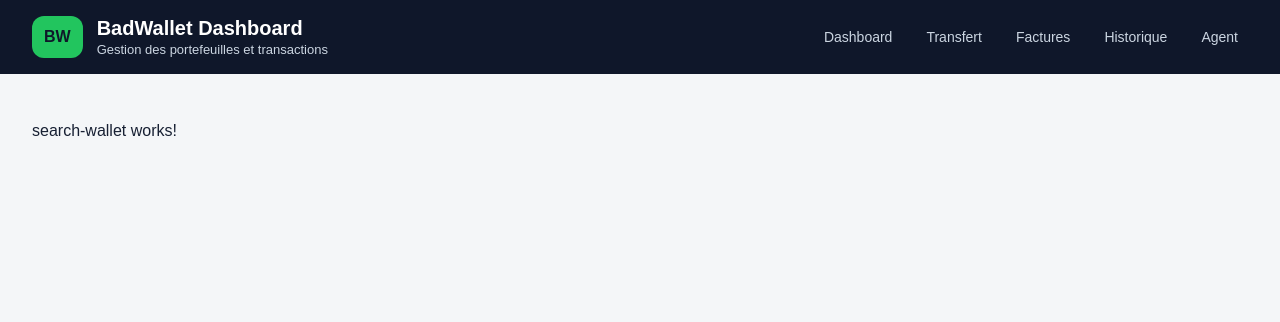
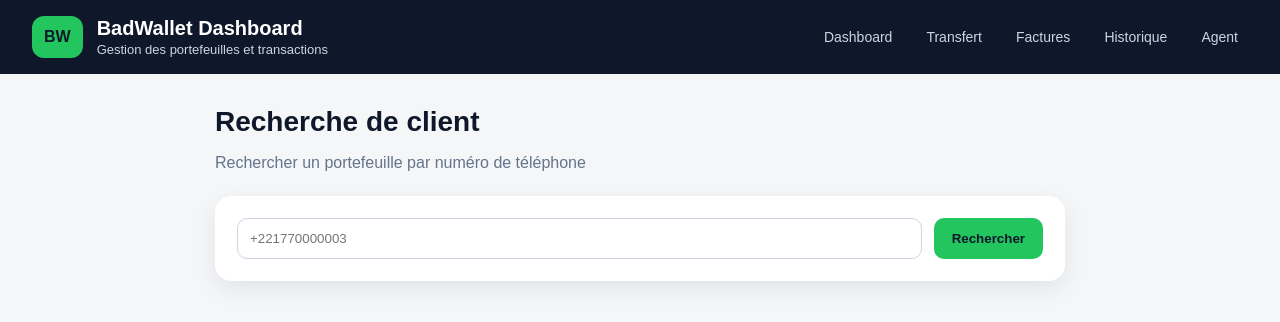
Before and after one commit to fadillawani/ExamenDESIGNPATTERN-S6, an Angular app in the folder badwallet-dashboard/: page /admin/search-wallet in a window 1280 px wide. Shown: the top 322 px of the page. Built offline with nearby package versions, Linux system fonts and the light colour scheme.

Commit message:
feat: add wallet search UI

```diff
--- a/badwallet-dashboard/src/app/core/services/wallet-api.service.ts
+++ b/badwallet-dashboard/src/app/core/services/wallet-api.service.ts
@@ -30,4 +30,8 @@ export class WalletApiService {
   createWallet(payload: CreateWalletRequest): Observable<Wallet> {
     return this.http.post<Wallet>(this.BASE_URL, payload);
   }
+  getWalletByPhone(phone: string): Observable<Wallet> {
+  const encodedPhone = encodeURIComponent(phone);
+  return this.http.get<Wallet>(`${this.BASE_URL}/${encodedPhone}`);
 }
+}
--- a/badwallet-dashboard/src/app/features/agent/search-wallet/search-wallet.component.css
+++ b/badwallet-dashboard/src/app/features/agent/search-wallet/search-wallet.component.css
@@ -0,0 +1,79 @@
+.page {
+  max-width: 850px;
+  margin: 0 auto;
+}
+
+.page-header h2 {
+  margin: 0;
+  font-size: 28px;
+  color: #0f172a;
+}
+
+.page-header p {
+  color: #64748b;
+}
+
+.search-card {
+  margin-top: 24px;
+  background: white;
+  padding: 22px;
+  border-radius: 16px;
+  box-shadow: 0 8px 24px rgba(15, 23, 42, 0.08);
+  display: flex;
+  gap: 12px;
+}
+
+input {
+  flex: 1;
+  padding: 12px;
+  border: 1px solid #cbd5e1;
+  border-radius: 10px;
+}
+
+button {
+  background: #22c55e;
+  color: #0f172a;
+  border: none;
+  padding: 12px 18px;
+  border-radius: 10px;
+  font-weight: 700;
+  cursor: pointer;
+}
+
+button:disabled {
+  background: #cbd5e1;
+}
+
+.wallet-card {
+  margin-top: 24px;
+  background: white;
+  padding: 24px;
+  border-radius: 16px;
+  box-shadow: 0 8px 24px rgba(15, 23, 42, 0.08);
+}
+
+.wallet-card h3 {
+  margin-top: 0;
+  color: #0f172a;
+}
+
+.details {
+  display: grid;
+  grid-template-columns: repeat(2, 1fr);
+  gap: 12px;
+}
+
+.details p {
+  background: #f8fafc;
+  padding: 14px;
+  border-radius: 10px;
+  margin: 0;
+}
+
+.error {
+  margin-top: 18px;
+  padding: 12px;
+  background: #fee2e2;
+  color: #991b1b;
+  border-radius: 10px;
+}
--- a/badwallet-dashboard/src/app/features/agent/search-wallet/search-wallet.component.html
+++ b/badwallet-dashboard/src/app/features/agent/search-wallet/search-wallet.component.html
@@ -1 +1,35 @@
-<p>search-wallet works!</p>
+<section class="page">
+  <div class="page-header">
+    <h2>Recherche de client</h2>
+    <p>Rechercher un portefeuille par numéro de téléphone</p>
+  </div>
+
+  <form class="search-card" [formGroup]="searchForm" (ngSubmit)="search()">
+    <input
+      type="text"
+      formControlName="phoneNumber"
+      placeholder="+221770000003"
+    >
+
+    <button type="submit" [disabled]="loading">
+      {{ loading ? 'Recherche...' : 'Rechercher' }}
+    </button>
+  </form>
+
+  <div *ngIf="errorMessage" class="error">
+    {{ errorMessage }}
+  </div>
+
+  <div *ngIf="wallet" class="wallet-card">
+    <h3>Portefeuille trouvé</h3>
+
+    <div class="details">
+      <p><strong>ID :</strong> {{ wallet.id }}</p>
+      <p><strong>Code :</strong> {{ wallet.code }}</p>
+      <p><strong>Téléphone :</strong> {{ wallet.phoneNumber | phoneFormat }}</p>
+      <p><strong>Email :</strong> {{ wallet.email }}</p>
+      <p><strong>Solde :</strong> {{ wallet.balance | xof }}</p>
+      <p><strong>Devise :</strong> {{ wallet.currency }}</p>
+    </div>
+  </div>
+</section>
--- a/badwallet-dashboard/src/app/features/agent/search-wallet/search-wallet.component.ts
+++ b/badwallet-dashboard/src/app/features/agent/search-wallet/search-wallet.component.ts
@@ -1,11 +1,58 @@
 import { Component } from '@angular/core';
+import { CommonModule } from '@angular/common';
+import { WalletApiService } from '../../../core/services/wallet-api.service';
+import { Wallet } from '../../../core/models/wallet.model';
+import { XofPipe } from '../../../shared/pipes/xof.pipe';
+import { PhoneFormatPipe } from '../../../shared/pipes/phone-format.pipe';
+import { FormBuilder, FormGroup, ReactiveFormsModule, Validators } from '@angular/forms';
 
 @Component({
   selector: 'app-search-wallet',
-  imports: [],
+  standalone: true,
+  imports: [CommonModule, ReactiveFormsModule, ReactiveFormsModule, XofPipe, PhoneFormatPipe],
   templateUrl: './search-wallet.component.html',
   styleUrl: './search-wallet.component.css'
 })
 export class SearchWalletComponent {
+  searchForm!: FormGroup;
+  searchedWallet: Wallet | null = null;
+
+  wallet: Wallet | null = null;
+  loading = false;
+  errorMessage = '';
+
+  constructor(
+  private walletApiService: WalletApiService,
+  private fb: FormBuilder
+) {
+  this.searchForm = this.fb.group({
+    phoneNumber: ['', Validators.required]
+  });
+}
+
+  search(): void {
+    if (this.searchForm.invalid) {
+      this.searchForm.markAllAsTouched();
+      return;
+    }
+
+    this.loading = true;
+    this.errorMessage = '';
+    this.wallet = null;
+
+    const phone = this.searchForm.value.phoneNumber;
+
+    this.walletApiService.getWalletByPhone(phone).subscribe({
+      next: response => {
+        this.wallet = response;
+        this.loading = false;
+      },
+      error: () => {
+        this.errorMessage = 'Aucun portefeuille trouvé pour ce numéro.';
+        this.loading = false;
+      }
+    });
+  }
+
 
 }
--- a/badwallet-dashboard/src/app/features/agent/wallet-list/wallet-list.component.css
+++ b/badwallet-dashboard/src/app/features/agent/wallet-list/wallet-list.component.css
@@ -109,3 +109,25 @@ button:disabled {
   border-radius: 999px;
   font-weight: 700;
 }
+
+.search-card {
+  margin-bottom: 20px;
+  background: white;
+  padding: 18px;
+  border-radius: 16px;
+  box-shadow: 0 8px 24px rgba(15, 23, 42, 0.08);
+  display: flex;
+  gap: 12px;
+}
+
+.search-card input {
+  flex: 1;
+  padding: 12px;
+  border: 1px solid #cbd5e1;
+  border-radius: 10px;
+}
+
+.secondary {
+  background: #e2e8f0;
+  color: #0f172a;
+}
--- a/badwallet-dashboard/src/app/features/agent/wallet-list/wallet-list.component.html
+++ b/badwallet-dashboard/src/app/features/agent/wallet-list/wallet-list.component.html
@@ -18,6 +18,22 @@
   <div *ngIf="errorMessage" class="error">
     {{ errorMessage }}
   </div>
+
+  <form class="search-card" [formGroup]="searchForm" (ngSubmit)="searchWallet()">
+  <input
+    type="text"
+    formControlName="phoneNumber"
+    placeholder="Rechercher par téléphone : +221770000003"
+  >
+
+  <button type="submit" [disabled]="loading">
+    Rechercher
+  </button>
+
+  <button type="button" class="secondary" (click)="resetSearch()">
+    Réinitialiser
+  </button>
+</form>
 
   <div class="table-card" *ngIf="!loading && !errorMessage">
     <table>
--- a/badwallet-dashboard/src/app/features/agent/wallet-list/wallet-list.component.ts
+++ b/badwallet-dashboard/src/app/features/agent/wallet-list/wallet-list.component.ts
@@ -5,13 +5,13 @@ import { Wallet } from '../../../core/models/wallet.model';
 import { XofPipe } from '../../../shared/pipes/xof.pipe';
 import { PhoneFormatPipe } from '../../../shared/pipes/phone-format.pipe';
 import { RouterLink } from '@angular/router';
+import { FormBuilder, FormGroup, ReactiveFormsModule, Validators } from '@angular/forms';
 
 
 @Component({
   selector: 'app-wallet-list',
   standalone: true,
-  imports: [CommonModule, RouterLink, XofPipe, PhoneFormatPipe],
-  templateUrl: './wallet-list.component.html',
+imports: [CommonModule, ReactiveFormsModule, RouterLink, XofPipe, PhoneFormatPipe],  templateUrl: './wallet-list.component.html',
   styleUrl: './wallet-list.component.css',
 })
 export class WalletListComponent implements OnInit {
@@ -24,8 +24,17 @@ export class WalletListComponent implements OnInit {
 
   loading = false;
   errorMessage = '';
+  searchForm!: FormGroup;
+  searchedWallet: Wallet | null = null;
 
-  constructor(private walletApiService: WalletApiService) {}
+  constructor(
+  private walletApiService: WalletApiService,
+  private fb: FormBuilder
+) {
+  this.searchForm = this.fb.group({
+    phoneNumber: ['', Validators.required]
+  });
+}
 
   ngOnInit(): void {
     this.loadWallets();
@@ -62,4 +71,42 @@ export class WalletListComponent implements OnInit {
       this.loadWallets();
     }
   }
+  searchWallet(): void {
+  if (this.searchForm.invalid) {
+    this.searchForm.markAllAsTouched();
+    return;
+  }
+
+  this.loading = true;
+  this.errorMessage = '';
+  this.searchedWallet = null;
+
+ const phone = this.normalizePhone(this.searchForm.value.phoneNumber);
+
+  this.walletApiService.getWalletByPhone(phone).subscribe({
+    next: wallet => {
+      this.searchedWallet = wallet;
+      this.wallets = [wallet];
+      this.totalElements = 1;
+      this.totalPages = 1;
+      this.page = 0;
+      this.loading = false;
+    },
+    error: () => {
+      this.errorMessage = 'Aucun portefeuille trouvé pour ce numéro.';
+      this.wallets = [];
+      this.loading = false;
+    }
+  });
 }
+
+resetSearch(): void {
+  this.searchForm.reset();
+  this.searchedWallet = null;
+  this.page = 0;
+  this.loadWallets();
+}
+normalizePhone(phone: string): string {
+  return phone.replace(/\s+/g, '');
+}
+}
```
